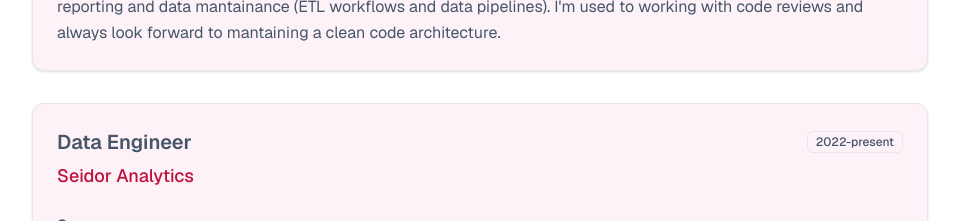
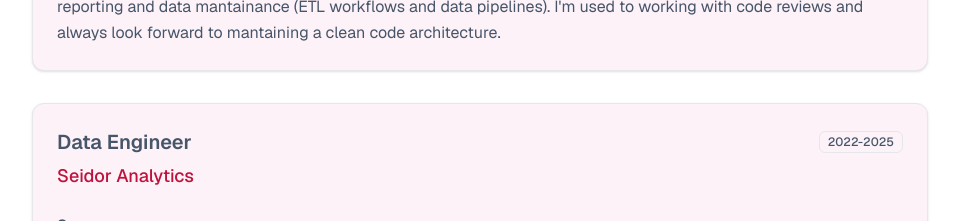
Before and after one commit to nicosaadjian/nicosaadjian.github.io, a Next.js app: page / in a window 1280 px wide. Shown: the part 1520-1741 px from the top of the page, without its empty margins (160-1119 px from the left). Built offline with nearby package versions, Linux system fonts and the light colour scheme.

Commit message:
year upd8

```diff
--- a/components/experience.tsx
+++ b/components/experience.tsx
@@ -20,7 +20,7 @@ export function Experience() {
     {
       title: "Data Engineer",
       company: "Seidor Analytics",
-      period: "2022-present",
+      period: "2022-2025",
       summary: [
         "Python for Data Analysis",
         "SQL for Modelling and Performance",
```
